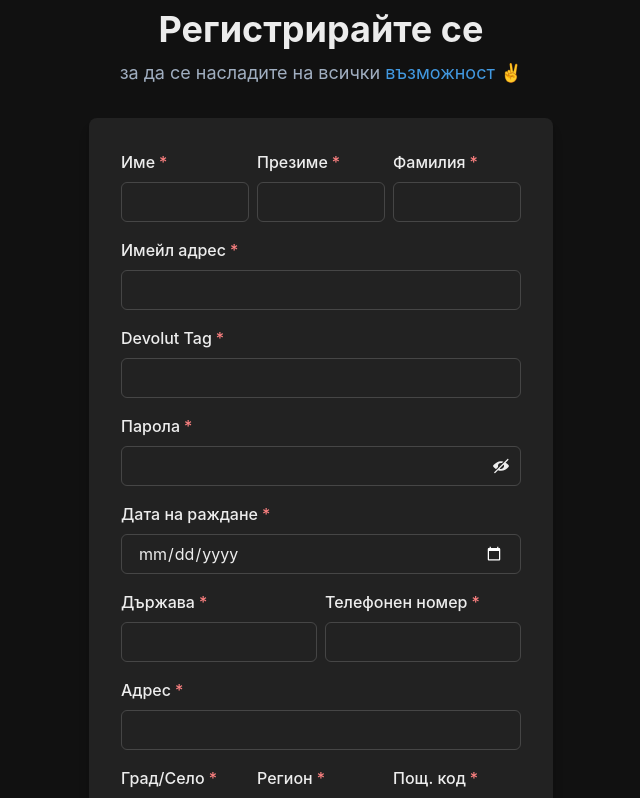
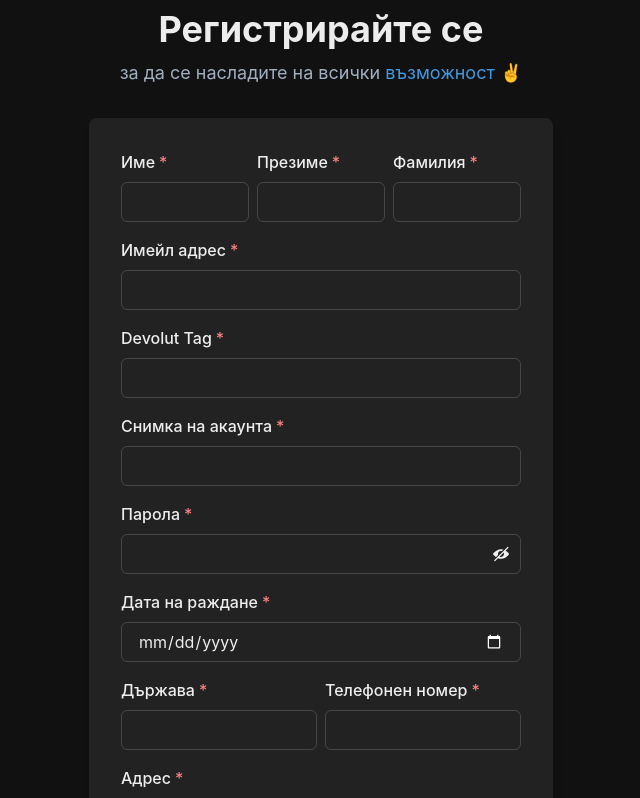
Before and after one commit to codingburgas/devolut, a Next.js app in the folder devolut-front-end/: page /sign-up in a window 1280 px wide. Shown: the top 798 px of the page, without its empty margins (319-959 px from the left). Built offline with nearby package versions, Linux system fonts and the light colour scheme; no server answers.

Commit message:
Add profile picture feature

```diff
--- a/devolut-front-end/components/header.tsx
+++ b/devolut-front-end/components/header.tsx
@@ -55,7 +55,7 @@ const Header = ({ session, router, signOut }: {session: Session | null, router:
 
       <Menu colorScheme={'gray'} placement={'bottom-end'}>
         <MenuButton>
-          <Avatar borderWidth={'2px'} borderColor={'whiteAlpha.50'}>
+          <Avatar src={session?.user.avatarSrc} borderColor={'whiteAlpha.50'}>
             <AvatarBadge boxSize="20px" bg="green.400" borderColor={'#111'} />
           </Avatar>
         </MenuButton>
--- a/devolut-front-end/pages/sign-up.tsx
+++ b/devolut-front-end/pages/sign-up.tsx
@@ -156,6 +156,10 @@ export default function Signup() {
                   <FormLabel>Devolut Tag</FormLabel>
                   <Input type="text" maxLength={10} />
                 </FormControl>
+                <FormControl id="avatarSrc" isRequired>
+                  <FormLabel>Снимка на акаунта</FormLabel>
+                  <Input type="url" />
+                </FormControl>
                 <FormControl id="password" isRequired>
                   <FormLabel>Парола</FormLabel>
                   <InputGroup>
--- a/devolut-front-end/types/next-auth.d.ts
+++ b/devolut-front-end/types/next-auth.d.ts
@@ -17,7 +17,8 @@ declare module "next-auth" {
         city: string,
         region: string,
         phoneNumber: string,
-        balance: number
+        balance: number,
+        avatarSrc: string
     }
   }
 }
```
Also changed, not shown: 1 other file (tests, documents, lock files or other folders).
